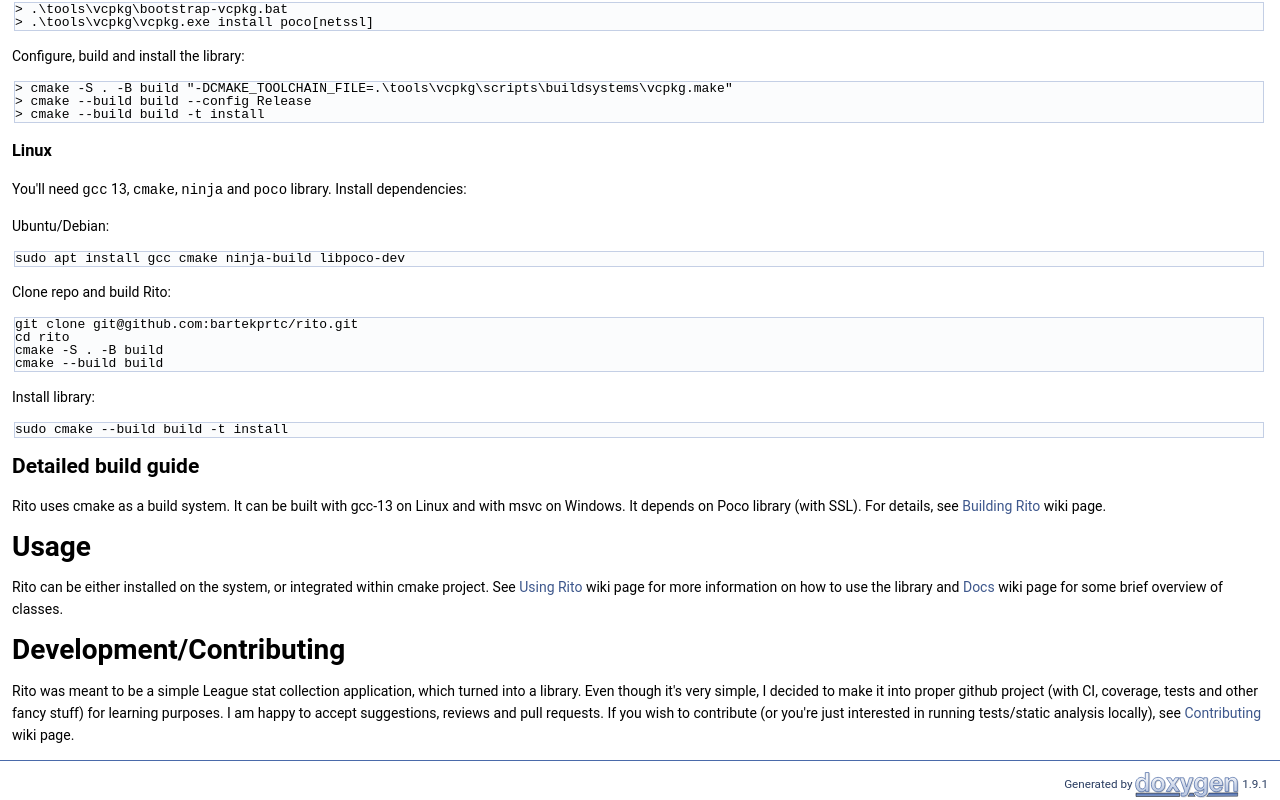
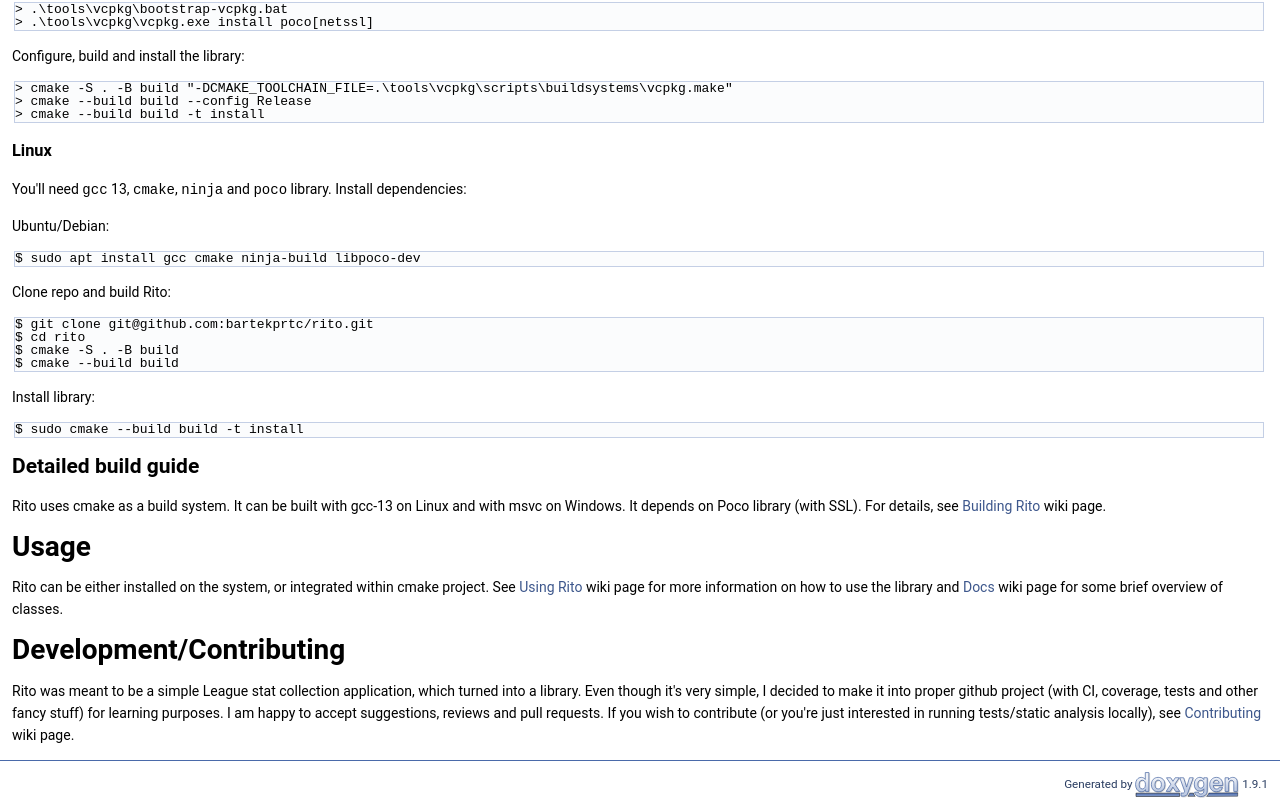
Before and after one commit to bartekprtc/rito, a plain HTML site: page index.html in a window 1280 px wide. Shown: the part 1076-1876 px from the top of the page. Drawn offline with Linux system fonts and the light colour scheme.

Commit message:
Deploying to gh-pages from @ bartekprtc/rito@dadf90a6df912c2b6682d211a230c654c3a3d35c 🚀

```diff
--- a/index.html
+++ b/index.html
@@ -99,14 +99,14 @@ Windows</h3>
 Linux</h3>
 <p>You'll need <code>gcc</code> 13, <code>cmake</code>, <code>ninja</code> and <code>poco</code> library. Install dependencies:</p>
 <p>Ubuntu/Debian:</p>
-<div class="fragment"><div class="line">sudo apt install gcc cmake ninja-build libpoco-dev</div>
+<div class="fragment"><div class="line">$ sudo apt install gcc cmake ninja-build libpoco-dev</div>
 </div><!-- fragment --><p>Clone repo and build Rito:</p>
-<div class="fragment"><div class="line">git clone git@github.com:bartekprtc/rito.git</div>
-<div class="line">cd rito</div>
-<div class="line">cmake -S . -B build</div>
-<div class="line">cmake --build build</div>
+<div class="fragment"><div class="line">$ git clone git@github.com:bartekprtc/rito.git</div>
+<div class="line">$ cd rito</div>
+<div class="line">$ cmake -S . -B build</div>
+<div class="line">$ cmake --build build</div>
 </div><!-- fragment --><p>Install library:</p>
-<div class="fragment"><div class="line">sudo cmake --build build -t install</div>
+<div class="fragment"><div class="line">$ sudo cmake --build build -t install</div>
 </div><!-- fragment --><h2><a class="anchor" id="autotoc_md7"></a>
 Detailed build guide</h2>
 <p>Rito uses cmake as a build system. It can be built with gcc-13 on Linux and with msvc on Windows. It depends on Poco library (with SSL). For details, see <a href="https://github.com/bartekprtc/rito/wiki/Building-Rito">Building Rito</a> wiki page.</p>
```
